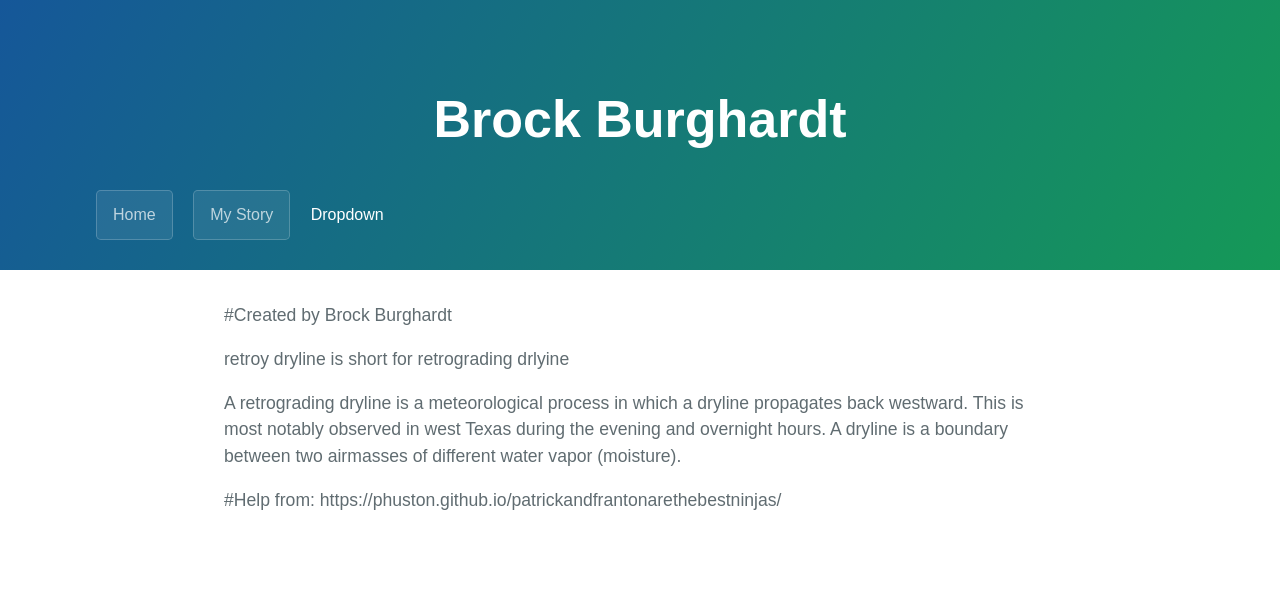
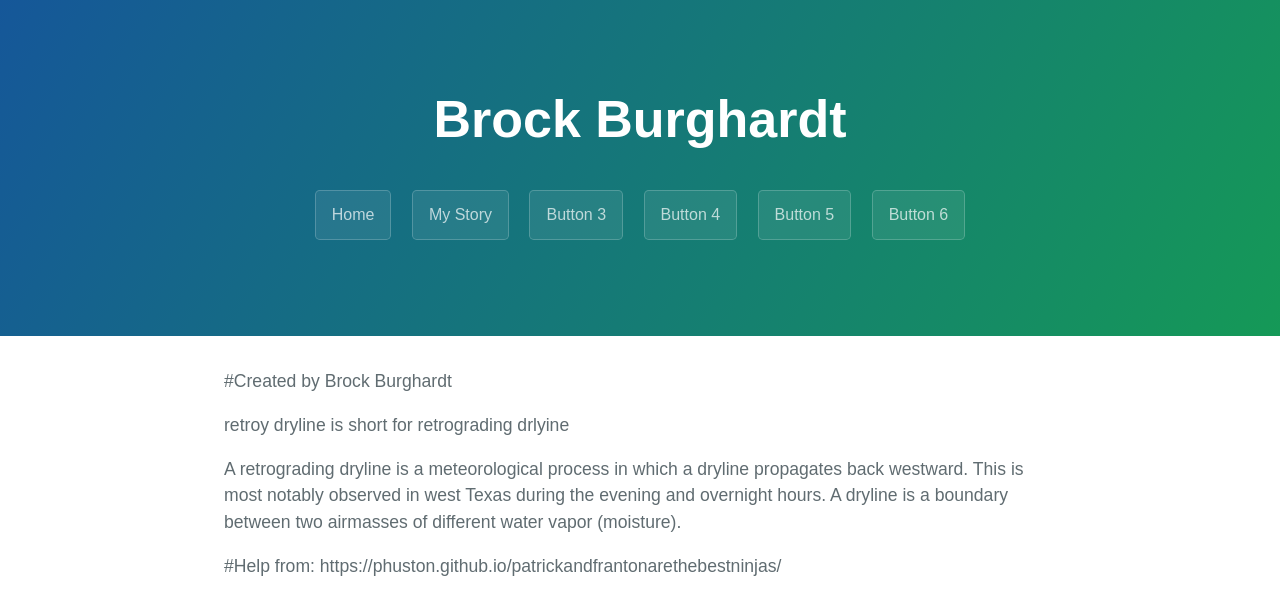
Before and after one commit to retrodryline-zz/retrodryline.github.io, a Jekyll site: the page built from retro.md, in a window 1280 px wide. Shown: the top 615 px of the page. Built offline with Jekyll 4.4.1, drawn with Linux system fonts in a browser that asks for light colours.

Commit message:
Update template.html

```diff
--- a/_layouts/template.html
+++ b/_layouts/template.html
@@ -79,18 +79,13 @@
     <section class="page-header">
       <h1 class="project-name">Brock Burghardt</h1>
       <h2 class="project-tagline"></h2>
-      <!-- <div class="navbar"> -->
-      <div class="dropdown">
        <a href="index" class="btn">Home</a>
        <a href="mystory" class="btn">My Story</a>
-       <button class="dropbtn">Dropdown</button>
-       <div class="dropdown-content">
-         <a href="https://weather.cod.edu/forecast/" target="_blank" rel="noopener noreferrer">COD Models</a>
-         <a href="https://home.pivotalweather.com/" target="_blank" rel="noopener noreferrer">Pivotal Weather</a>
-       </div>
-      </div>
+       <a href="mystory" class="btn">Button 3</a>
+       <a href="mystory" class="btn">Button 4</a>
+       <a href="mystory" class="btn">Button 5</a>
+       <a href="mystory" class="btn">Button 6</a>
 
-      <!-- </div> -->
     </section>
 
     <section class="main-content">
```
